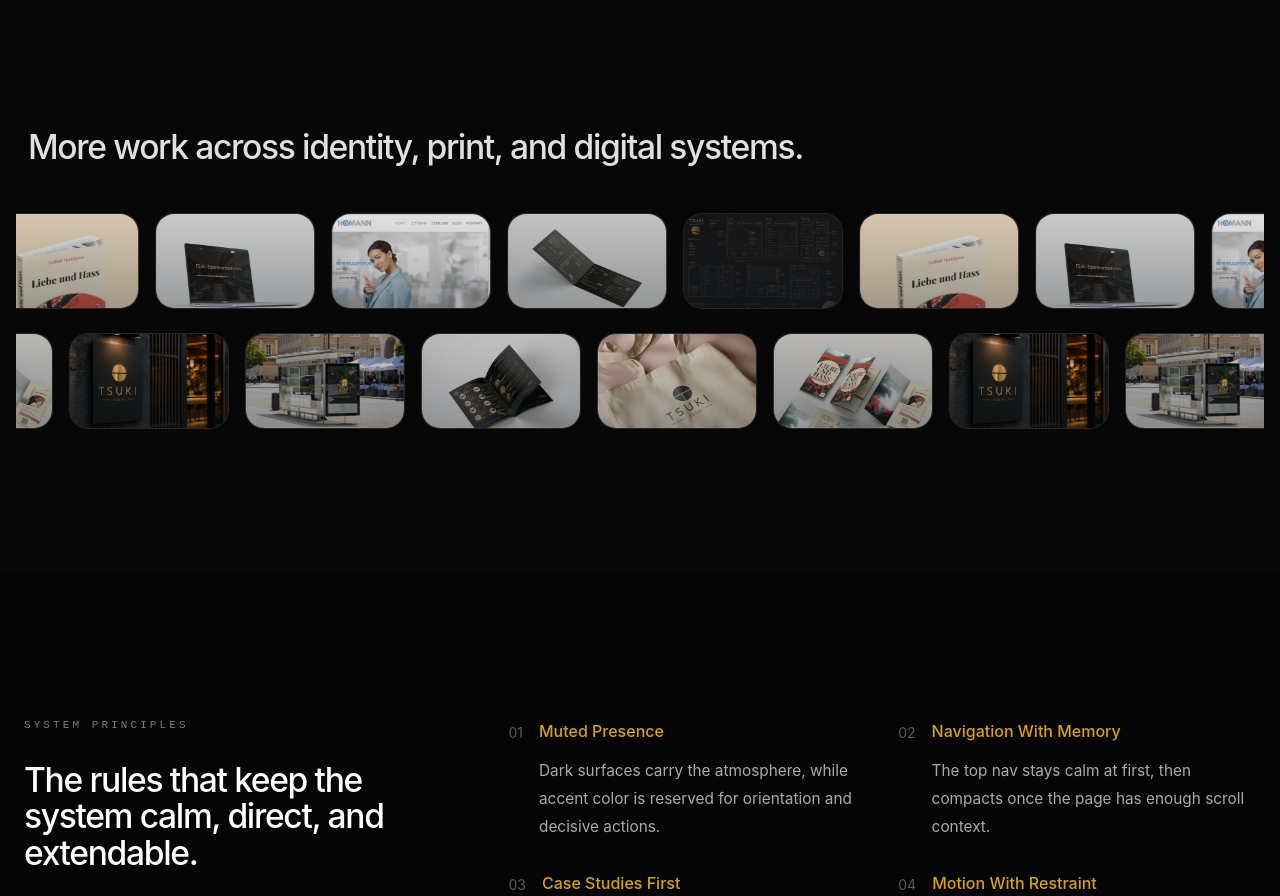
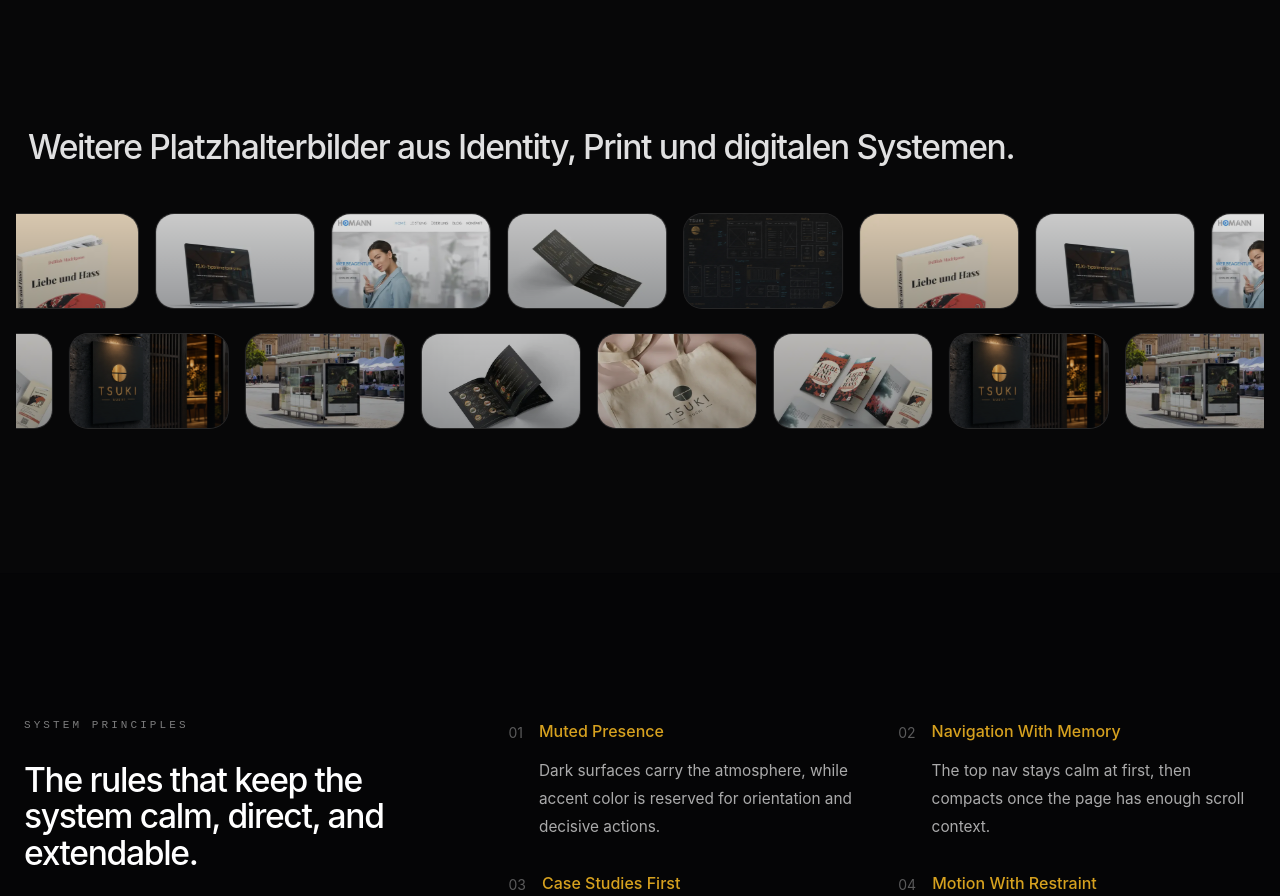
Before and after one commit to duongdesigns/nh-duo, a React (Vite) app: page / in a window 1280 px wide. Shown: the part 1920-2816 px from the top of the page. Built offline with nearby package versions, Linux system fonts and the light colour scheme; a web font is replaced by a local one.

Commit message:
style: update CredibilityStrip component with localized text for improved clarity

```diff
--- a/src/components/home/CredibilityStrip.jsx
+++ b/src/components/home/CredibilityStrip.jsx
@@ -155,7 +155,7 @@ export default function CredibilityStrip() {
     <section ref={root} className="home-shell py-28 md:py-36">
       <div className="content-shell px-1">
         <p className="subsection-title text-white/88">
-          More work across identity, print, and digital systems.
+          Weitere Platzhalterbilder aus Identity, Print und digitalen Systemen.
         </p>
       </div>
       <div className="relative left-1/2 w-screen max-w-none -translate-x-1/2 px-3 pt-10 md:px-4 md:pt-12">
@@ -163,7 +163,7 @@ export default function CredibilityStrip() {
           {renderTrack({
             items: topTrackItems,
             metrics: trackMetrics.top,
-            rowLabel: "Portfolio preview strip",
+            rowLabel: "Portfolio-Vorschauleiste",
             viewportRef: topViewportRef,
             sequenceRef: topSequenceRef,
           })}
@@ -171,7 +171,7 @@ export default function CredibilityStrip() {
             items: bottomTrackItems,
             metrics: trackMetrics.bottom,
             reverse: true,
-            rowLabel: "Portfolio preview strip reverse",
+            rowLabel: "Portfolio-Vorschauleiste rückwärts",
             viewportRef: bottomViewportRef,
             sequenceRef: bottomSequenceRef,
           })}
```
